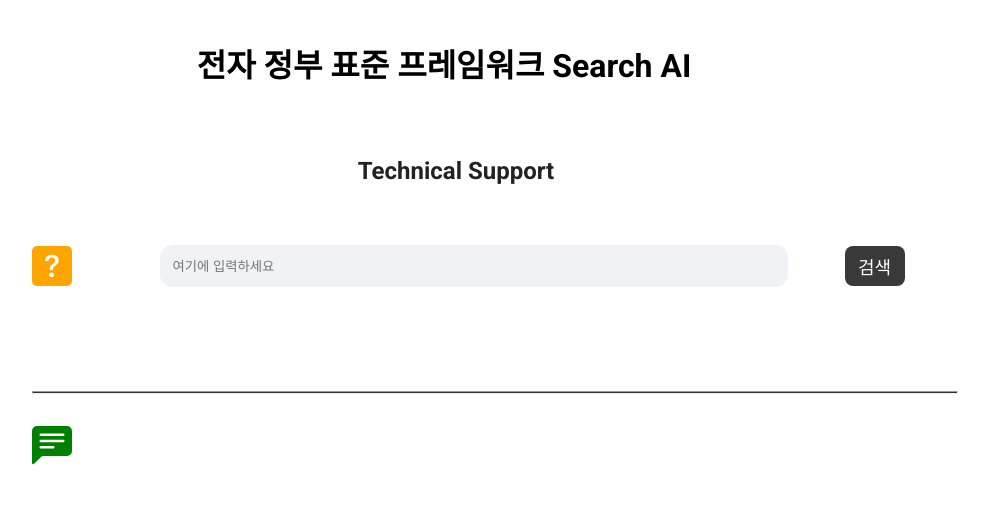
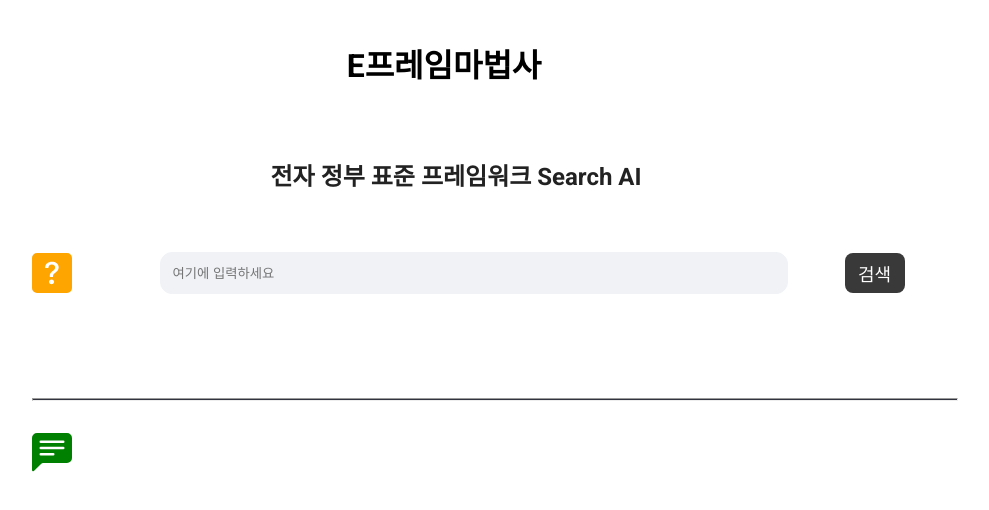
Before and after one commit to efforthye/microsoft_hackathon_team013, a React (Create React App) app in the folder hack-frontend/: page / in a window 1280 px wide. Shown: the top 510 px of the page, without its empty margins (196-1185 px from the left). Built offline with nearby package versions, Linux system fonts and the light colour scheme.

Commit message:
feat: client

```diff
--- a/hack-frontend/package.json
+++ b/hack-frontend/package.json
@@ -21,7 +21,7 @@
     "web-vitals": "^2.1.4"
   },
   "scripts": {
-    "start": "react-scripts start",
+    "start": "export PORT=8172 && react-scripts start",
     "build": "react-scripts build",
     "test": "react-scripts test",
     "eject": "react-scripts eject"
--- a/hack-frontend/src/App.tsx
+++ b/hack-frontend/src/App.tsx
@@ -13,7 +13,7 @@ const CursorSVG = () => {
 };
 
 const App = () => {
-  const title = '전자 정부 표준 프레임워크 Search AI';
+  const title = 'E프레임마법사';
 
   const [inputValue, setInputValue] = useState<string>('');
   const [question, setQuestion] = useState<string>('');
@@ -30,7 +30,10 @@ const App = () => {
 
     setChatHistory([...chatHistory, { user: 'AI', content: 'AI가 답변중입니다...' }]);
 
-    const englishResult = await axios.get('http://13.124.93.106:8080/api/test', {
+    // const ip = 'http://13.124.93.106:8080';
+    const ip = 'http://10.104.195.220:8080';
+
+    const englishResult = await axios.get(`${ip}/api/test`, {
       params: {
         text: inputValue,
       },
@@ -39,7 +42,7 @@ const App = () => {
     const englishResultData = englishResult.data.data.choices.map((choice: any) => choice.message.content).join('\n');
 
     const res = (
-      await axios.get('http://13.124.93.106:8080/api/translate', {
+      await axios.get(`${ip}/api/translate`, {
         params: {
           text: englishResultData,
         },
@@ -82,7 +85,7 @@ const App = () => {
         <br />
         <div className={styles.inputContainer}>
           {/* 메인 */}
-          <div className={styles.title}>Technical Support</div>
+          <div className={styles.title}>전자 정부 표준 프레임워크 Search AI</div>
           <div className={styles.article}>
             <div className={styles.questionbox}>
               <div className={styles.icon}>
```
Also changed, not shown: 1 other file (tests, documents, lock files or other folders).
